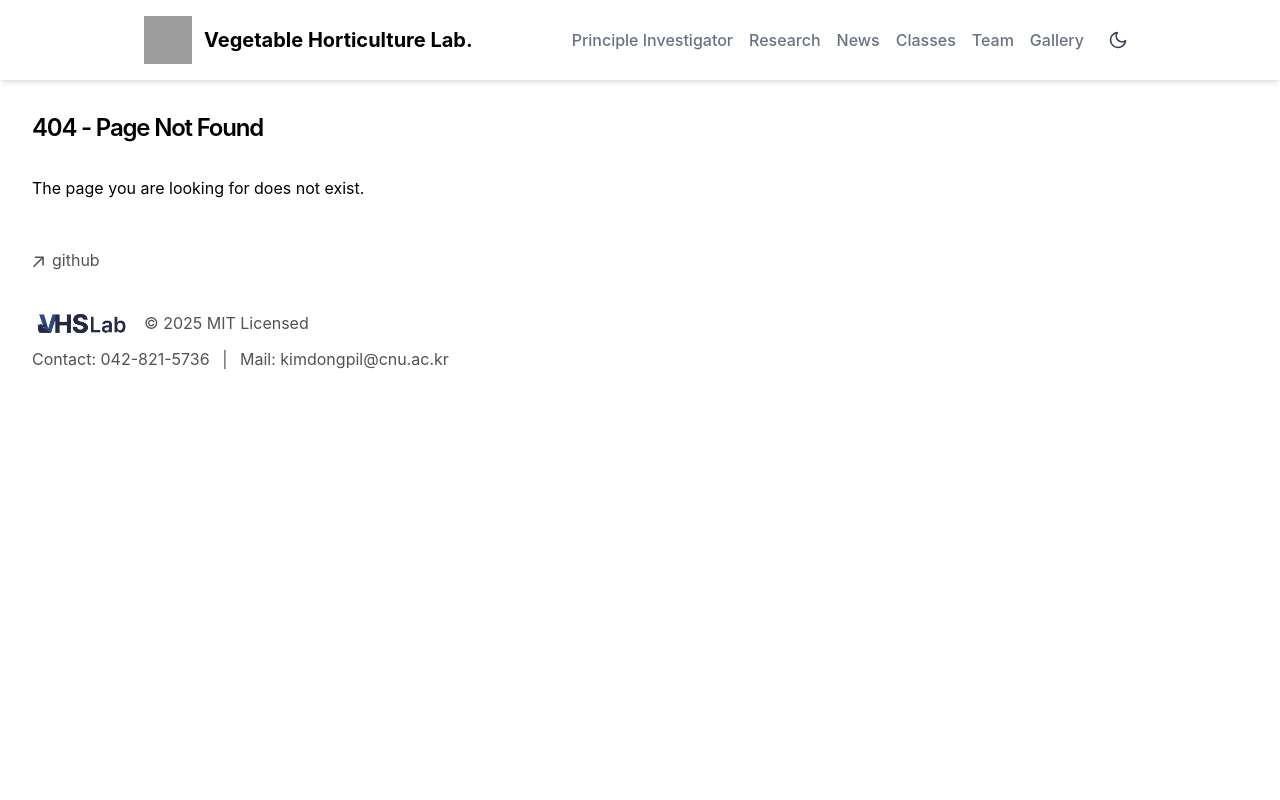
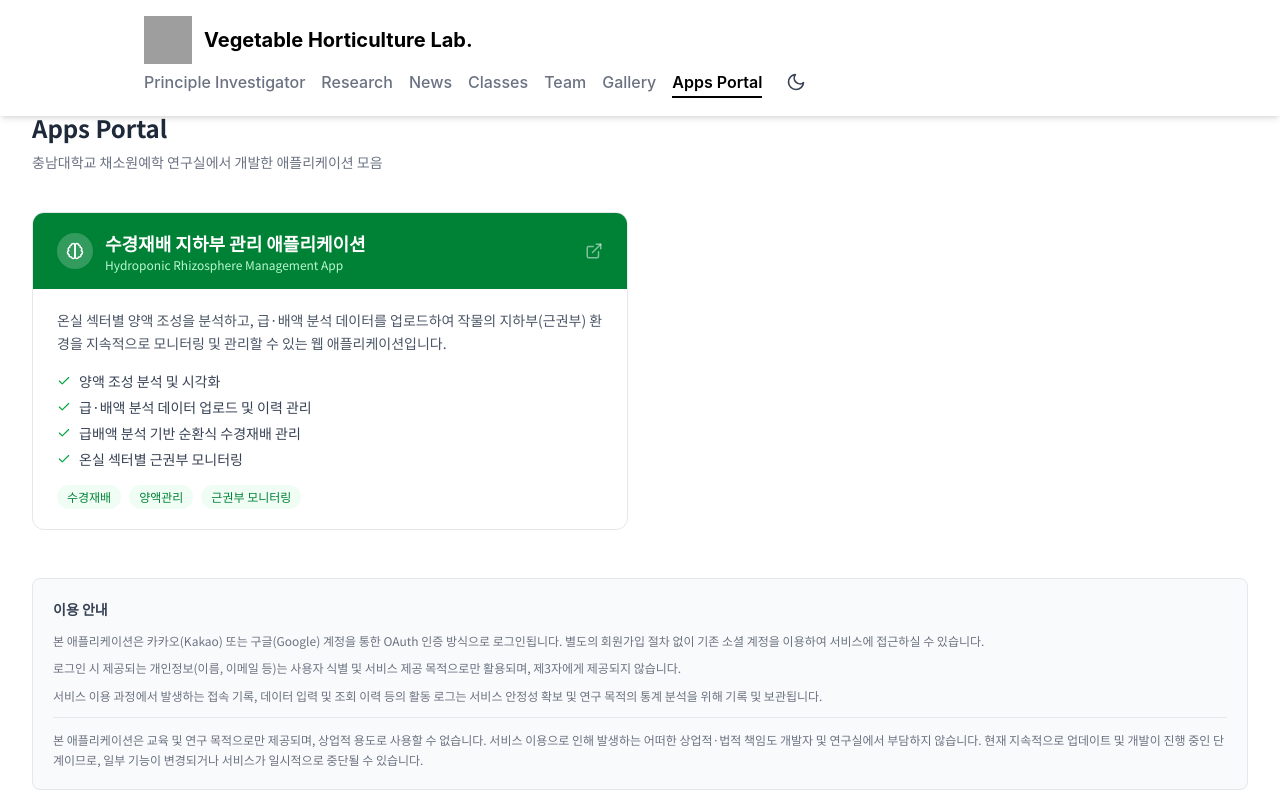
Before and after one commit to vlfrmfla/cnuvege-nextjs, a Next.js app: page /apps in a window 1280 px wide. Before the commit this address had no page. Shown: the top 800 px of the page. Built offline with nearby package versions, Linux system fonts and the light colour scheme; grey boxes are pictures that could not be loaded.

Commit message:
add apps portal function

```diff
--- /dev/null
+++ b/app/apps/page.tsx
@@ -0,0 +1,167 @@
+import { Noto_Sans_KR } from "next/font/google";
+
+const notoSansKR = Noto_Sans_KR({
+  subsets: ["latin"],
+  weight: ["400", "700"],
+  variable: "--font-noto-sans-kr",
+});
+
+export const metadata = {
+  title: "Apps Portal",
+  description: "Applications developed by Vegetable Horticulture Lab",
+};
+
+const apps = [
+  {
+    title: "수경재배 지하부 관리 애플리케이션",
+    titleEn: "Hydroponic Rhizosphere Management App",
+    description:
+      "온실 섹터별 양액 조성을 분석하고, 급·배액 분석 데이터를 업로드하여 작물의 지하부(근권부) 환경을 지속적으로 모니터링 및 관리할 수 있는 웹 애플리케이션입니다.",
+    features: [
+      "양액 조성 분석 및 시각화",
+      "급·배액 분석 데이터 업로드 및 이력 관리",
+      "급배액 분석 기반 순환식 수경재배 관리",
+      "온실 섹터별 근권부 모니터링",
+    ],
+    url: "https://nut-calc-app.vercel.app/",
+    tags: ["수경재배", "양액관리", "근권부 모니터링"],
+  },
+];
+
+export default function Page() {
+  return (
+    <section className={`${notoSansKR.className}`}>
+      <h1 className="text-2xl font-bold text-gray-800 dark:text-gray-100 mb-2">
+        Apps Portal
+      </h1>
+      <p className="text-sm text-gray-500 dark:text-gray-400 mb-10">
+        충남대학교 채소원예학 연구실에서 개발한 애플리케이션 모음
+      </p>
+
+      <div className="grid grid-cols-1 lg:grid-cols-2 gap-6">
+        {apps.map((app, index) => (
+          <a
+            key={index}
+            href={app.url}
+            target="_blank"
+            rel="noopener noreferrer"
+            className="group block rounded-xl border border-gray-200 dark:border-gray-700 bg-white dark:bg-gray-800 overflow-hidden hover:shadow-xl hover:border-green-400 dark:hover:border-green-500 transition-all duration-300"
+          >
+            <div className="bg-green-700 dark:bg-green-800 px-6 py-4 flex items-center justify-between">
+              <div className="flex items-center gap-3">
+                <div className="w-9 h-9 rounded-full bg-white/20 flex items-center justify-center">
+                  <svg
+                    xmlns="http://www.w3.org/2000/svg"
+                    width="18"
+                    height="18"
+                    viewBox="0 0 24 24"
+                    fill="none"
+                    stroke="currentColor"
+                    strokeWidth="2"
+                    strokeLinecap="round"
+                    strokeLinejoin="round"
+                    className="text-white"
+                  >
+                    <path d="M9.5 2A2.5 2.5 0 0 1 12 4.5v15a2.5 2.5 0 0 1-4.96.44 2.5 2.5 0 0 1-2.96-3.08 3 3 0 0 1-.34-5.58 2.5 2.5 0 0 1 1.32-4.24 2.5 2.5 0 0 1 1.98-3A2.5 2.5 0 0 1 9.5 2Z" />
+                    <path d="M14.5 2A2.5 2.5 0 0 0 12 4.5v15a2.5 2.5 0 0 0 4.96.44 2.5 2.5 0 0 0 2.96-3.08 3 3 0 0 0 .34-5.58 2.5 2.5 0 0 0-1.32-4.24 2.5 2.5 0 0 0-1.98-3A2.5 2.5 0 0 0 14.5 2Z" />
+                  </svg>
+                </div>
+                <div>
+                  <h2 className="font-bold text-white text-lg">{app.title}</h2>
+                  <p className="text-green-200 text-xs">{app.titleEn}</p>
+                </div>
+              </div>
+              <svg
+                xmlns="http://www.w3.org/2000/svg"
+                width="18"
+                height="18"
+                viewBox="0 0 24 24"
+                fill="none"
+                stroke="currentColor"
+                strokeWidth="2"
+                strokeLinecap="round"
+                strokeLinejoin="round"
+                className="text-white/50 group-hover:text-white group-hover:translate-x-1 group-hover:-translate-y-1 transition-all"
+              >
+                <path d="M18 13v6a2 2 0 0 1-2 2H5a2 2 0 0 1-2-2V8a2 2 0 0 1 2-2h6" />
+                <polyline points="15 3 21 3 21 9" />
+                <line x1="10" y1="14" x2="21" y2="3" />
+              </svg>
+            </div>
+
+            <div className="px-6 py-5">
+              <p className="text-sm text-gray-600 dark:text-gray-300 leading-relaxed mb-4">
+                {app.description}
+              </p>
+
+              <ul className="space-y-1.5 mb-4">
+                {app.features.map((feature) => (
+                  <li
+                    key={feature}
+                    className="flex items-center gap-2 text-sm text-gray-700 dark:text-gray-300"
+                  >
+                    <svg
+                      xmlns="http://www.w3.org/2000/svg"
+                      width="14"
+                      height="14"
+                      viewBox="0 0 24 24"
+                      fill="none"
+                      stroke="currentColor"
+                      strokeWidth="2"
+                      strokeLinecap="round"
+                      strokeLinejoin="round"
+                      className="text-green-600 dark:text-green-400 shrink-0"
+                    >
+                      <polyline points="20 6 9 17 4 12" />
+                    </svg>
+                    {feature}
+                  </li>
+                ))}
+              </ul>
+
+              <div className="flex flex-wrap gap-2">
+                {app.tags.map((tag) => (
+                  <span
+                    key={tag}
+                    className="px-2.5 py-1 text-xs bg-green-50 dark:bg-green-900/40 text-green-700 dark:text-green-300 rounded-full"
+                  >
+                    {tag}
+                  </span>
+                ))}
+              </div>
+            </div>
+          </a>
+        ))}
+      </div>
+
+      <div className="mt-12 p-5 bg-gray-50 dark:bg-gray-800/50 border border-gray-200 dark:border-gray-700 rounded-lg">
+        <h3 className="text-sm font-semibold text-gray-700 dark:text-gray-300 mb-3">
+          이용 안내
+        </h3>
+        <div className="space-y-2 text-xs text-gray-500 dark:text-gray-400 leading-relaxed">
+          <p>
+            본 애플리케이션은 카카오(Kakao) 또는 구글(Google) 계정을 통한 OAuth
+            인증 방식으로 로그인됩니다. 별도의 회원가입 절차 없이 기존 소셜
+            계정을 이용하여 서비스에 접근하실 수 있습니다.
+          </p>
+          <p>
+            로그인 시 제공되는 개인정보(이름, 이메일 등)는 사용자 식별 및 서비스
+            제공 목적으로만 활용되며, 제3자에게 제공되지 않습니다.
+          </p>
+          <p>
+            서비스 이용 과정에서 발생하는 접속 기록, 데이터 입력 및 조회 이력
+            등의 활동 로그는 서비스 안정성 확보 및 연구 목적의 통계 분석을 위해
+            기록 및 보관됩니다.
+          </p>
+          <p className="mt-3 pt-3 border-t border-gray-200 dark:border-gray-600">
+            본 애플리케이션은 교육 및 연구 목적으로만 제공되며, 상업적 용도로
+            사용할 수 없습니다. 서비스 이용으로 인해 발생하는 어떠한 상업적·법적
+            책임도 개발자 및 연구실에서 부담하지 않습니다. 현재 지속적으로
+            업데이트 및 개발이 진행 중인 단계이므로, 일부 기능이 변경되거나
+            서비스가 일시적으로 중단될 수 있습니다.
+          </p>
+        </div>
+      </div>
+    </section>
+  );
+}
--- a/app/components/nav.tsx
+++ b/app/components/nav.tsx
@@ -13,6 +13,7 @@ const navItems = {
   '/classes': { name: 'Classes' },
   '/team': { name: 'Team' },
   '/gallery': { name: 'Gallery' },
+  '/apps': { name: 'Apps Portal' },
 };
 
 function ThemeToggleButton() {
```
